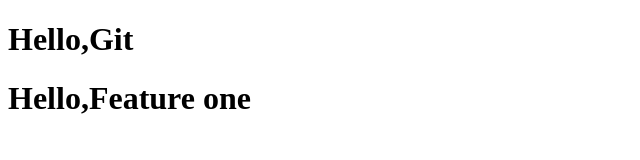
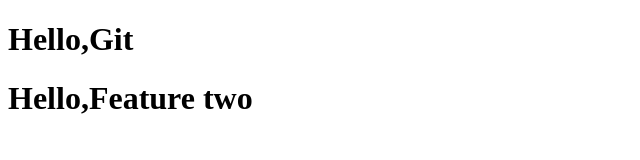
Before and after one commit to Visaphoung11/Git-assessment, a plain HTML site: page hello.html in a window 1280 px wide. Shown: the full height of the page, 0-640 px from the left. Drawn offline with Linux system fonts and the light colour scheme.

Commit message:
new branch two

```diff
--- a/hello.html
+++ b/hello.html
@@ -7,6 +7,6 @@
 </head>
 <body>
     <h1>Hello,Git</h1>
-    <h1>Hello,Feature one</h1>
+    <h1>Hello,Feature two</h1>
 </body>
 </html>
```
